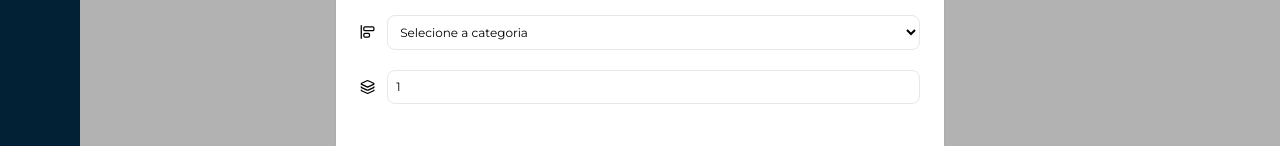
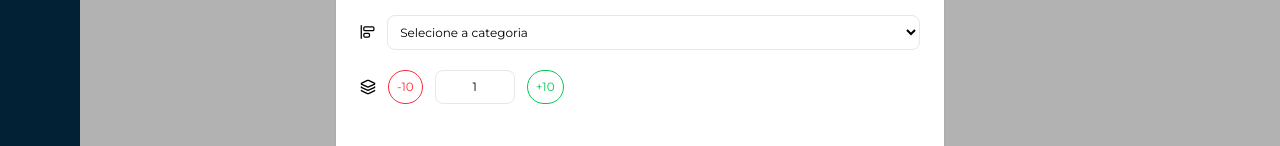
Before and after one commit to lucasherrerods/crud-system, a React (Vite) app in the folder frontend/: page /products in a window 1280 px wide. Both pictures are taken after a click on the button "Adicionar produto". Shown: the part 407-553 px from the top of the page. Built offline with nearby package versions, Linux system fonts and the light colour scheme; no server answers.

Commit message:
feat: update stock value dynamic

```diff
--- a/frontend/src/pages/Products/index.jsx
+++ b/frontend/src/pages/Products/index.jsx
@@ -156,14 +156,18 @@ function Products() {
               </div>
               <div className='flex items-center gap-3'>
                 <Layers size={16} />
+                <div className='flex gap-3'>
+                  <button type='button' className='px-2 border rounded-full text-red-500 cursor-pointer transition-all duration-200 ease-in-out hover:text-white hover:bg-red-500' onClick={() => setFormData(prev => ({ ...prev, stock: prev.stock - 10 }))}>-10</button>
                   <input
                     type="number"
                     placeholder='Quantidade'
                     name='stock'
                     value={formData.stock}
                     onChange={handleChange}
-                  className='w-full p-2 rounded-lg transition-all ease-in-out duration-200 outline-0 border border-gray-200 focus:border-sky-400'
+                    className='w-20 text-center p-2 rounded-lg transition-all ease-in-out duration-200 outline-0 border border-gray-200 focus:border-sky-400'
                   />
+                  <button type='button' className='px-2 border rounded-full text-green-500 cursor-pointer transition-all duration-200 ease-in-out hover:text-white hover:bg-green-500' onClick={() => setFormData(prev => ({ ...prev, stock: prev.stock + 10 }))}>+10</button>
+                </div>
               </div>
               <div className='flex items-center justify-around pt-6 text-xs'>
                 <button
```
Lines whose indentation alone changed are shown as unchanged.
